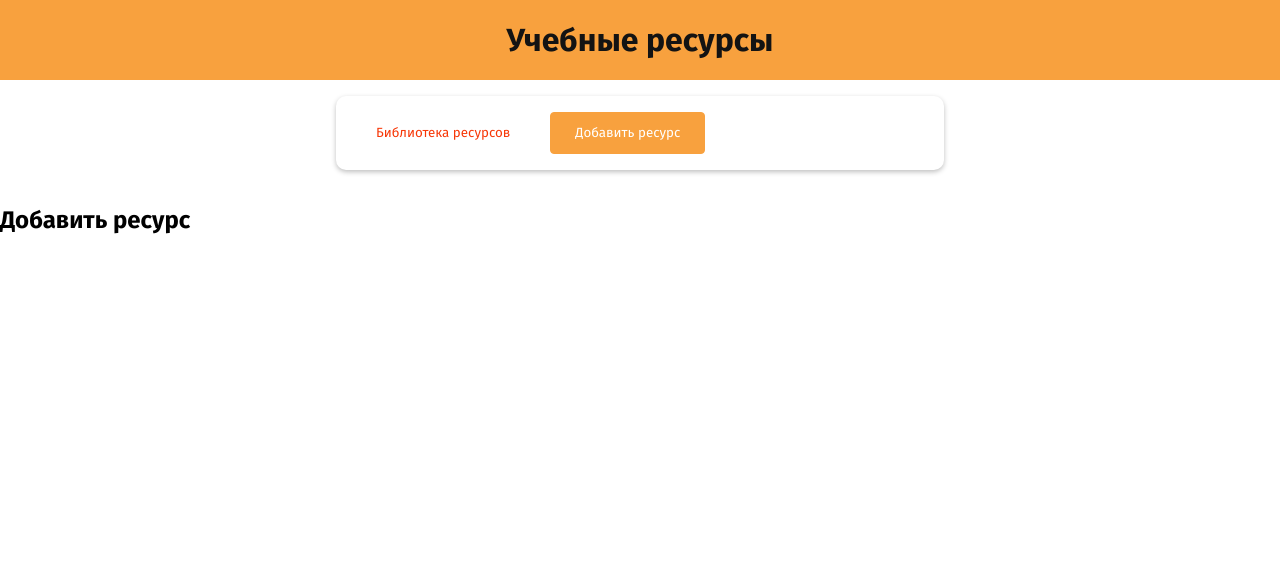
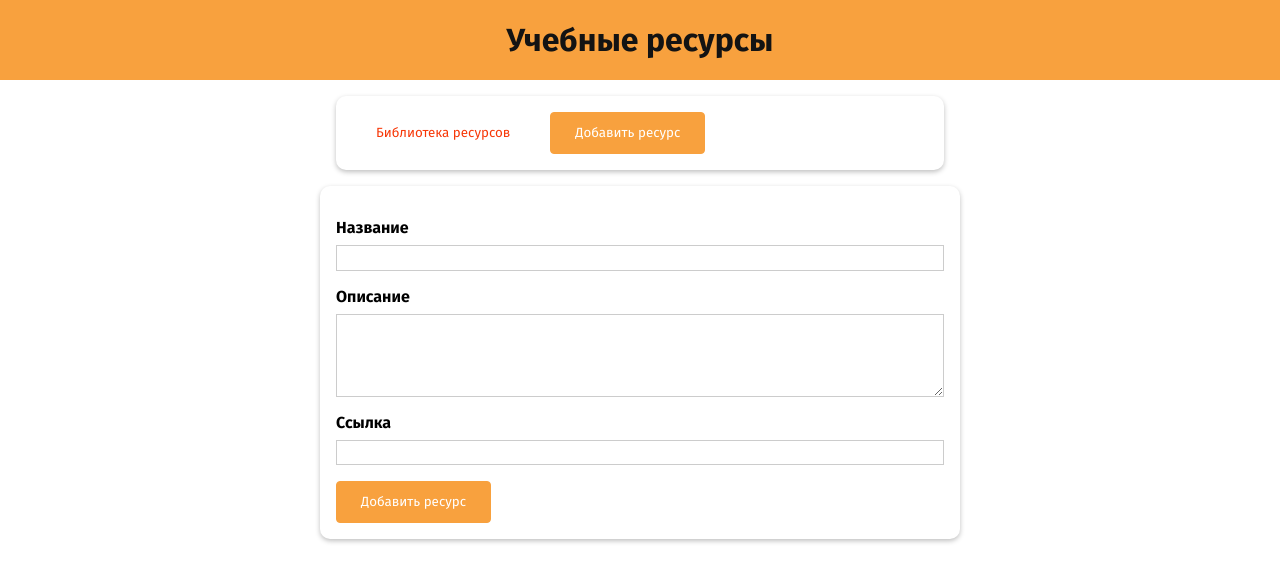
Before and after one commit to Johnsterr/learning-resourses-app, a Vue app: page / in a window 1280 px wide. Both pictures are taken after a click on the button "Добавить ресурс". Shown: the top 582 px of the page. Built offline with nearby package versions, Linux system fonts and the light colour scheme.

Commit message:
Adding a Form
Add Form and Styles, change BaseButton props

```diff
--- a/src/components/resources/AddResource.vue
+++ b/src/components/resources/AddResource.vue
@@ -1,3 +1,47 @@
 <template>
-	<h2>Добавить ресурс</h2>
+	<base-card>
+		<form>
+			<div class="form-control">
+				<label for="title">Название</label>
+				<input id="title" name="title" type="text">
+			</div>
+			<div class="form-control">
+				<label for="description">Описание</label>
+				<textarea id="description" name="description" rows="4"></textarea>
+			</div>
+			<div class="form-control">
+				<label for="link">Ссылка</label>
+				<input id="link" name="link" type="url">
+			</div>
+			<div>
+				<base-button type="submit">Добавить ресурс</base-button>
+			</div>
+		</form>
+	</base-card>
 </template>
+
+<style scoped>
+label {
+  font-weight: bold;
+  display: block;
+  margin-bottom: 0.5rem;
+}
+
+input, textarea {
+  display: block;
+  width: 100%;
+  font: inherit;
+  padding: 0.15rem;
+  border: 1px solid #ccc;
+}
+
+input:focus, textarea:focus {
+  outline: none;
+  border-color: #f8a13e;
+  background-color: #fdeeda;
+}
+
+.form-control {
+  margin: 1rem 0;
+}
+</style>
--- a/src/components/ui/BaseButton.vue
+++ b/src/components/ui/BaseButton.vue
@@ -1,5 +1,5 @@
 <template>
-	<button :type="type" :class="mode">
+	<button :class="mode">
 		<slot></slot>
 	</button>
 </template>
@@ -7,7 +7,7 @@
 <script>
 export default {
 	// Входные параметры компонента
-	props: ['type', 'mode']
+	props: ['mode']
 }
 </script>
 
```
